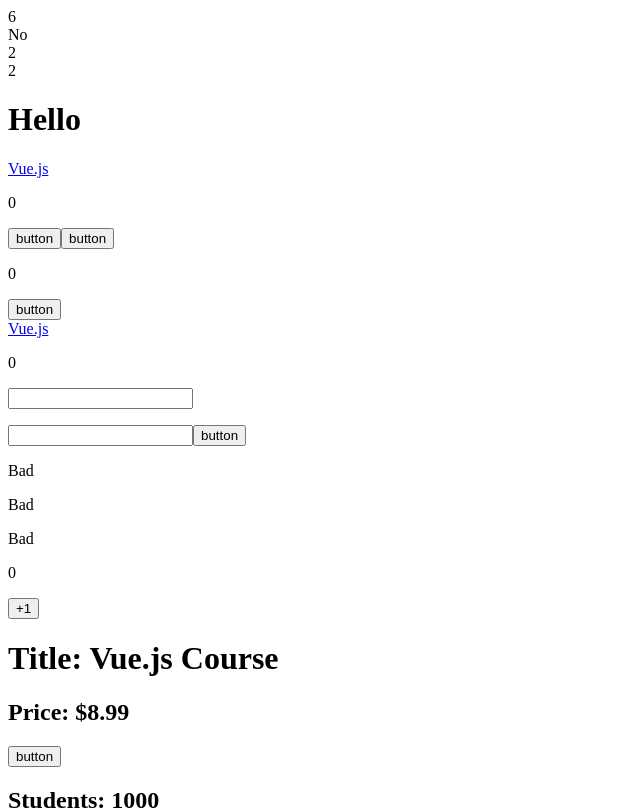
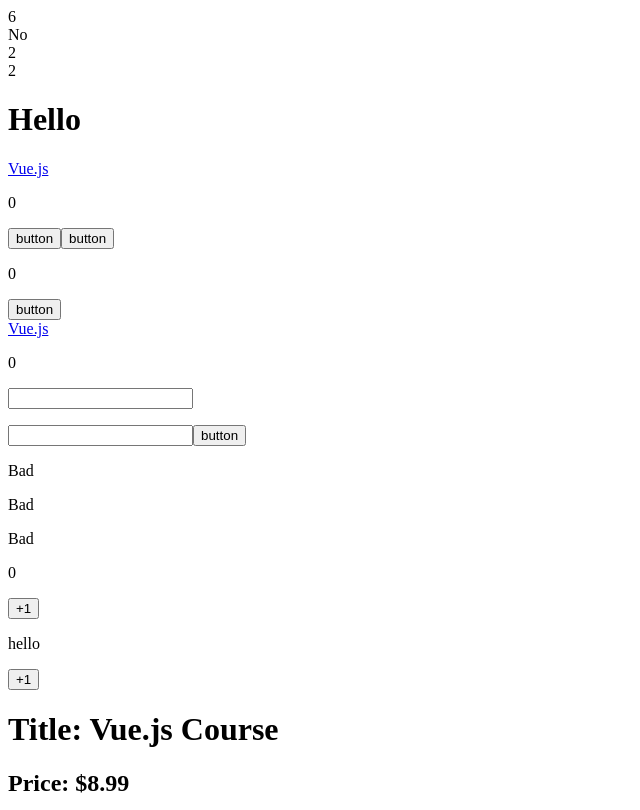
Before and after one commit to reo0306/vue-practise, a Vue app in the folder vue-lesson/: page / in a window 1280 px wide. Shown: the top 810 px of the page, without its empty margins (0-640 px from the left). Built offline with nearby package versions, Linux system fonts and the light colour scheme; the HTML template or start-up script is replaced by a standard one.

Commit message:
add watchEffect

```diff
--- a/vue-lesson/src/App.vue
+++ b/vue-lesson/src/App.vue
@@ -1,9 +1,8 @@
 <script setup lang="ts">
-import { tmpdir } from 'os';
-import { ref, reactive, computed } from 'vue';
+import { ref, reactive, computed, watchEffect } from 'vue';
 
 const title = ref('Vue.js Course');
-let price = ref(9.99); // リアクティビティ（リアクティブ）
+const price = ref(9.99); // リアクティビティ（リアクティブ）
 function increment() {
   price.value += 1;
   instructor.age += 1;
@@ -60,11 +59,17 @@ function tmp() {
 const evaluation = computed(() => {
   console.log('computed');
   return tmp();
-  //return score.value > 3 ? 'Good' : 'Bad'
 });
 console.log(evaluation.value);
-const parentComp = computed(() => {
-  return evaluation.value;
+
+const count4 = ref(0);
+watchEffect(() => {
+  console.log('watchEffect');
+  setTimeout(() => {
+    console.log('after 1 secound');
+  }, 1000)
+  console.log(count4.value);
+  count4.value = 'hello';
 });
 </script>
 
@@ -79,24 +84,31 @@ const parentComp = computed(() => {
   <button @click="count3 = $event.clientX">button</button>
   <button @click="countUp($event, 5)">button</button>
 
+  <!-- click -->
   <p>{{ count3 }}</p>
   <div @click="count3++">
     <button @click.stop="count = 30">button</button>
   </div>
   <a @click.prevent href="https://vuejs.org">Vue.js</a>
 
+  <!-- event -->
   <p>{{ count3 }}</p>
   <input type="text" @[eventName].space.delete="count3++" />
 
+  <!-- v-model -->
   <p>{{ userInput }}</p>
   <input v-model="userInput" type="text" />
   <button @click="userInput = 'hi'">button</button>
 
+  <!-- computed -->
   <p>{{ score > 3 ? 'Good' : 'Bad' }}</p>
   <p>{{ evaluation }}</p>
   <p>{{ tmp() }}</p>
   <p>{{ score }}</p>
   <button @click="score++">+1</button>
+
+  <p>{{ count4 }}</p>
+  <button @click="count4++">+1</button>
 
   <h1>Title: {{ title }}</h1>
   <h2>Price: ${{ price - 1 }}</h2>
```
